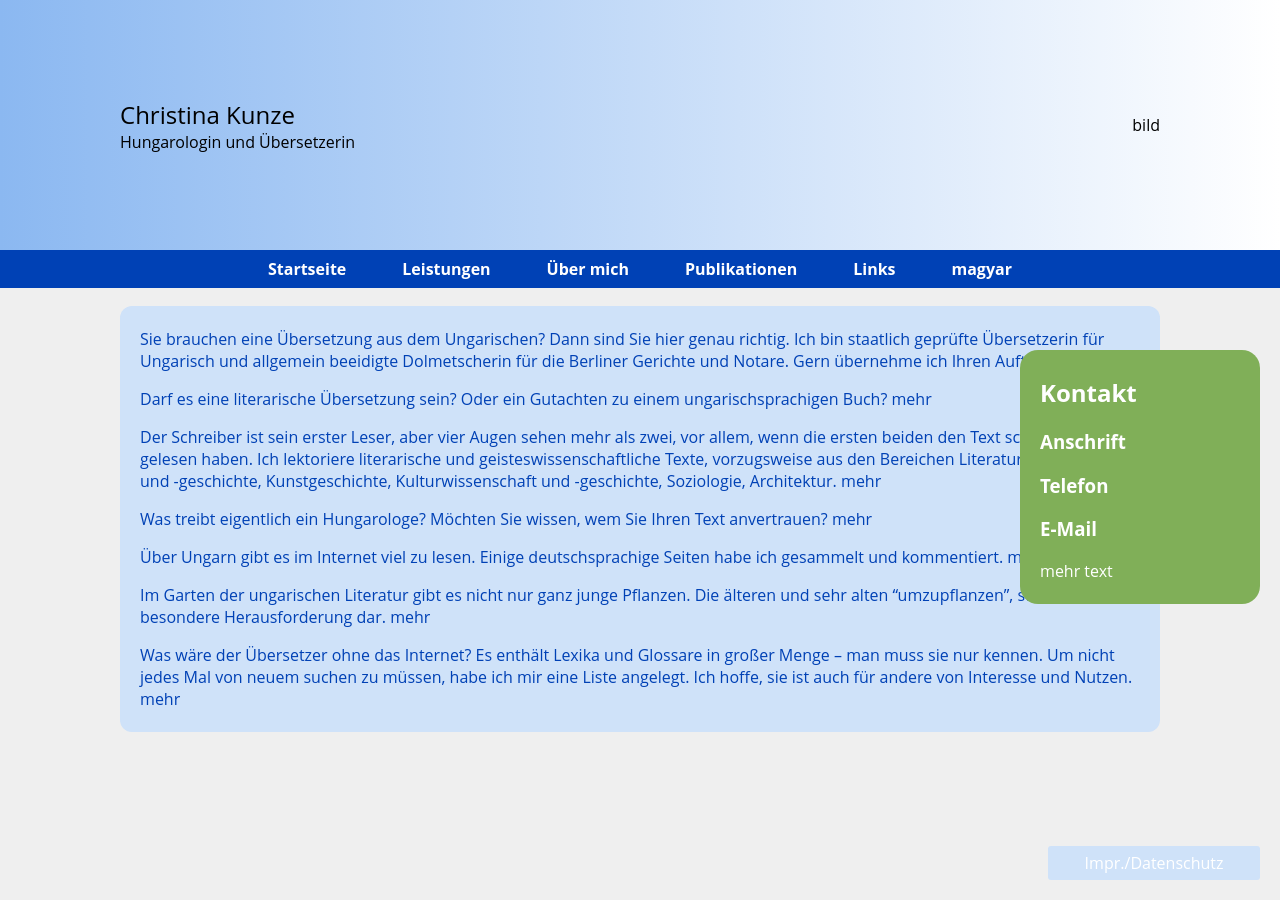
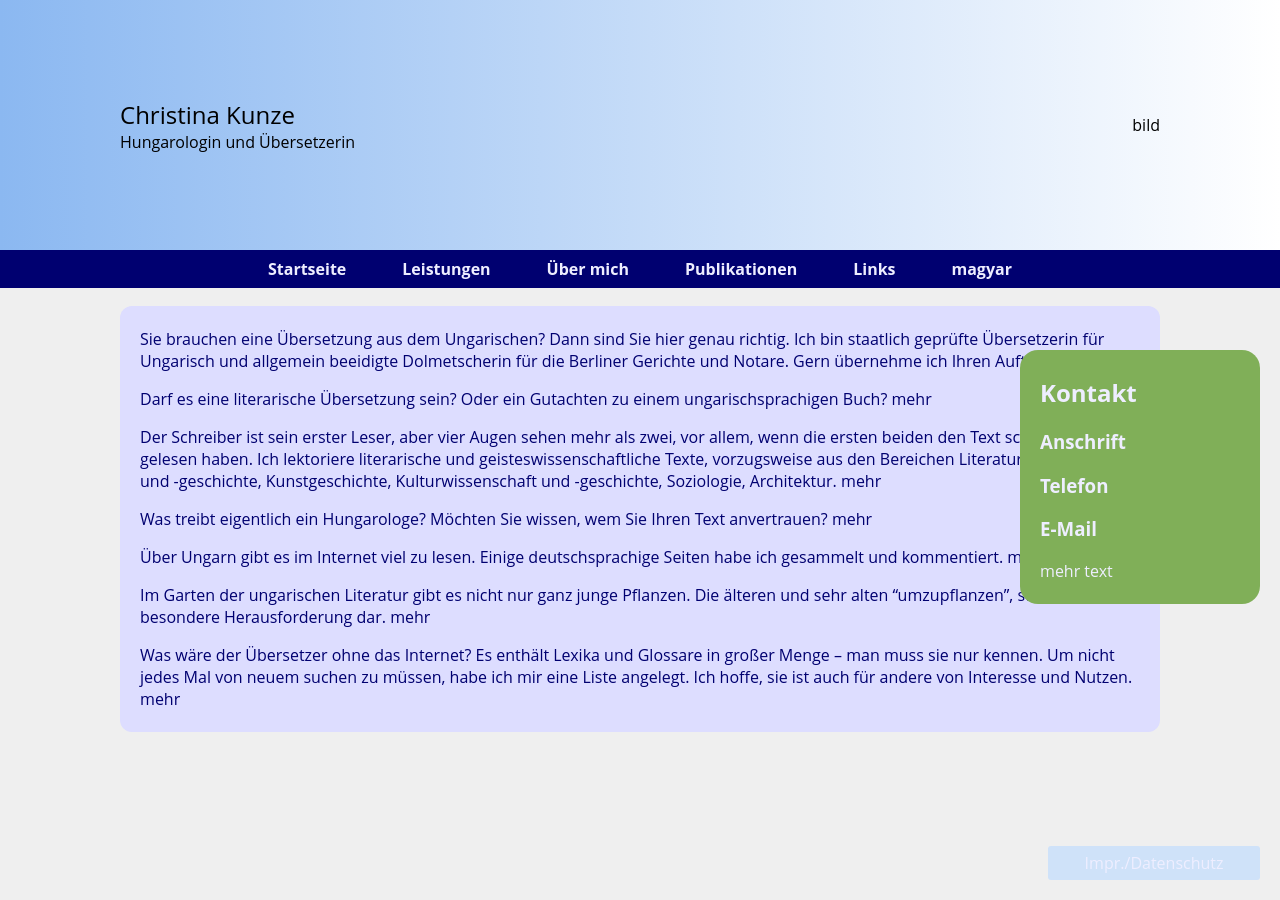
Before and after one commit to rixx/revesz.de, a Jekyll site: the page built from index.md, in a window 1280 px wide. Built offline with Jekyll 4.4.1, drawn with Linux system fonts in a browser that asks for light colours.

Commit message:
Update styles.css

```diff
--- a/css/styles.css
+++ b/css/styles.css
@@ -21,7 +21,7 @@ nav #menu-icon {
     display: none;
 }
 nav {
-    background-color: #0041b5;
+    background-color: #000070;
     display: flex;
     justify-content: center;
 }
@@ -35,7 +35,7 @@ nav ul {
 
 }
 nav ul a {
-    color: white;
+    color: #eeeeff;
     font-weight: bold;
     text-decoration: none;
 }
@@ -45,18 +45,18 @@ nav ul a {
     width: 100%;
 }
 main {
-    background-color: #cfe2f9;
+    background-color: #ddddff;
     max-width: 1000px;
     margin-top: 18px;
     border-radius: 12px;
     padding: 6px 20px;
-    color: #0041b5;
+    color: #000070;
 }
 footer {
     background-color: #80af58;
     padding: 6px 20px;
     border-radius: 18px;
-    color: white;
+    color: #eeeeff;
     position: fixed;
     right: 20px;
     top: 350px;
@@ -66,7 +66,7 @@ a#impressum {
     background-color: #cfe2f9;
     border-radius: 3px;
     padding: 6px;
-    color: white;
+    color: #eeeeff;
     position: fixed;
     right: 20px;
     bottom: 20px;
```
